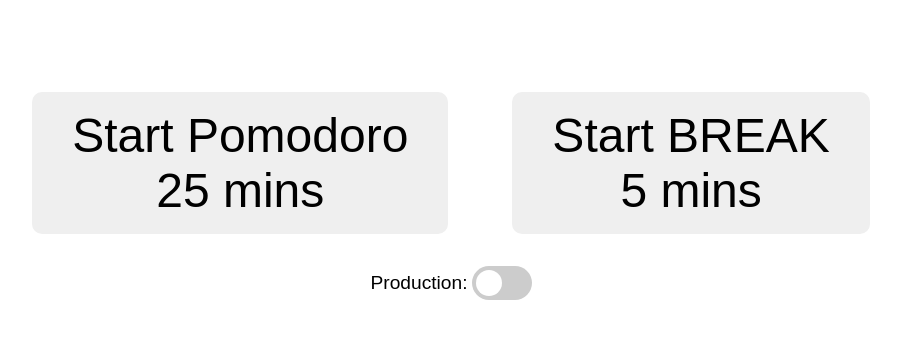
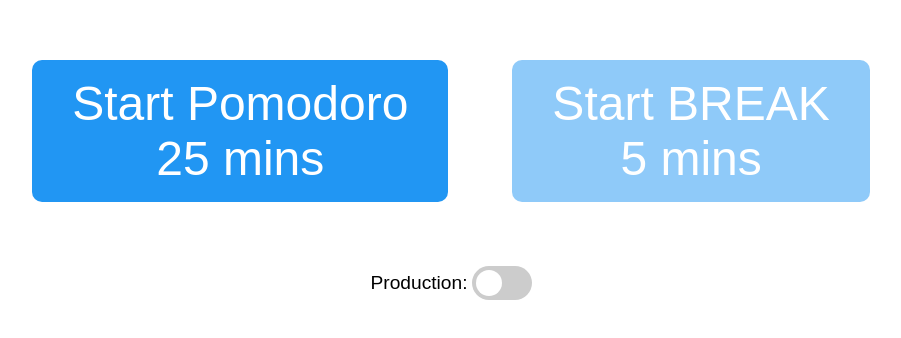
Before and after one commit to sahilrajput03/persist.ml, a React (Create React App) app: page / in a window 1280 px wide. Shown: the part 420-758 px from the top of the page, without its empty margins (189-1090 px from the left). Built offline with nearby package versions, Linux system fonts and the light colour scheme.

Commit message:
chore:improve design.

```diff
--- a/src/App.css
+++ b/src/App.css
@@ -34,6 +34,10 @@
   font-size: 1.2rem;
 }
 
+.environment-row {
+  padding-top: 2rem;
+}
+
 .environment-label {
   font-size: 1.2rem;
   margin-right: 4px;
@@ -41,18 +45,27 @@
 
 .mini-button {
   border-radius: 10px;
-  margin: 0.5rem;
-  padding: 0.5rem;
+  margin: 2rem 0.5rem;
+  padding: 1rem;
 }
 
 /* All three button */
 .main-timer,
 .break-timer,
 .btn-clear {
-  padding: 0.5rem 1rem;
+  padding: 1rem 2.8rem;
   border-radius: 10px;
   margin: 0.2rem;
   font-size: 1.5rem;
+}
+
+.main-timer {
+  background: rgb(33, 150, 243);
+  color: white;
+}
+.break-timer {
+  background: rgba(33, 150, 243, 0.5);
+  color: white;
 }
 
 /* These desktop settings coz I made this a mobile first site. */
@@ -68,4 +81,7 @@
   .time-count {
     font-size: 6rem;
   }
+  .mini-button {
+    margin: 1rem 0.5rem;
+  }
 }
--- a/src/App.js
+++ b/src/App.js
@@ -112,7 +112,7 @@
         </div>
       ) : null}
 
-      <div className="row">
+      <div className="row environment-row">
         <div className="column environment-label">Production:</div>
         <label className="switch">
           <input
```
